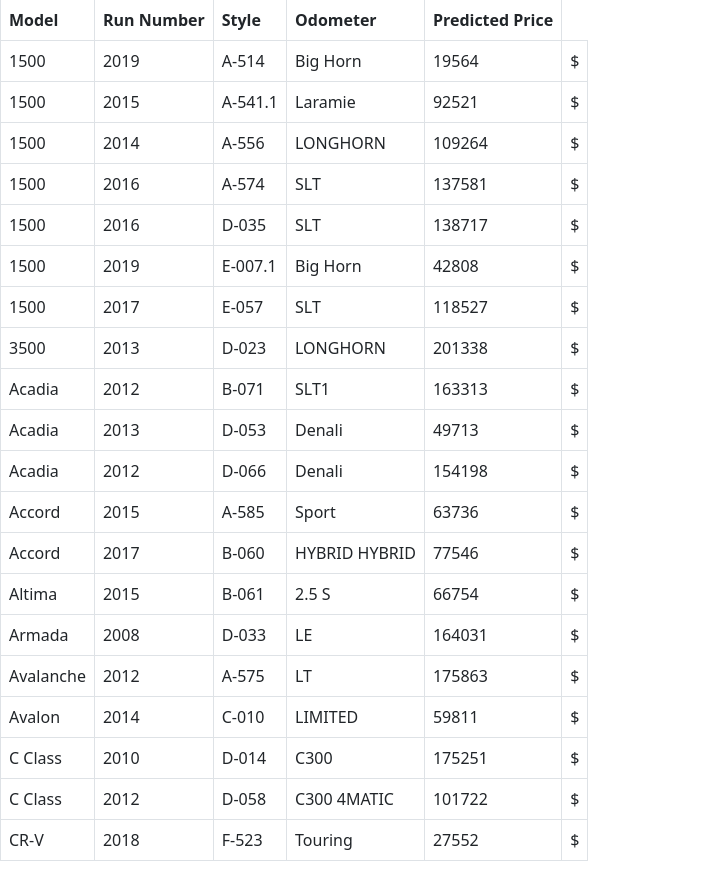
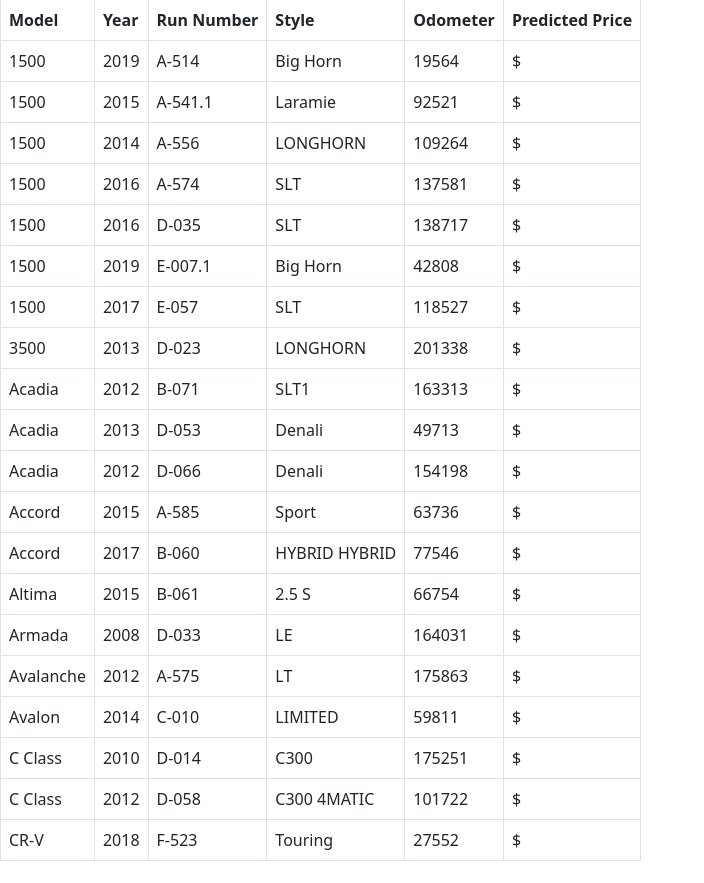
Before and after one commit to gjoshut/newcaranalysis, a Django app: template website/carguys/templates/carguys/presale_analysis.html in a window 1280 px wide. Shown: the part 301-1184 px from the top of the page, without its empty margins (0-704 px from the left). Run offline with Django 3.2, Linux system fonts and the light colour scheme; the template is opened without the code that fills it: values that come from a table or form of the project are taken from there, others are empty; data comes from the database, SQL or seed files in the repository; parts of the project's set-up code (start-up, migrations or seed data) failed here and were passed over.

Commit message:
fixed table headers

```diff
--- a/website/carguys/templates/carguys/presale_analysis.html
+++ b/website/carguys/templates/carguys/presale_analysis.html
@@ -19,6 +19,7 @@
         <thead>
           <tr>
             <th scope ="col">Model</th>
+            <th scope ="col">Year</th>
             <th scope ="col">Run Number</th>
             <th scope ="col">Style</th>
             <th scope ="col">Odometer</th>
```
